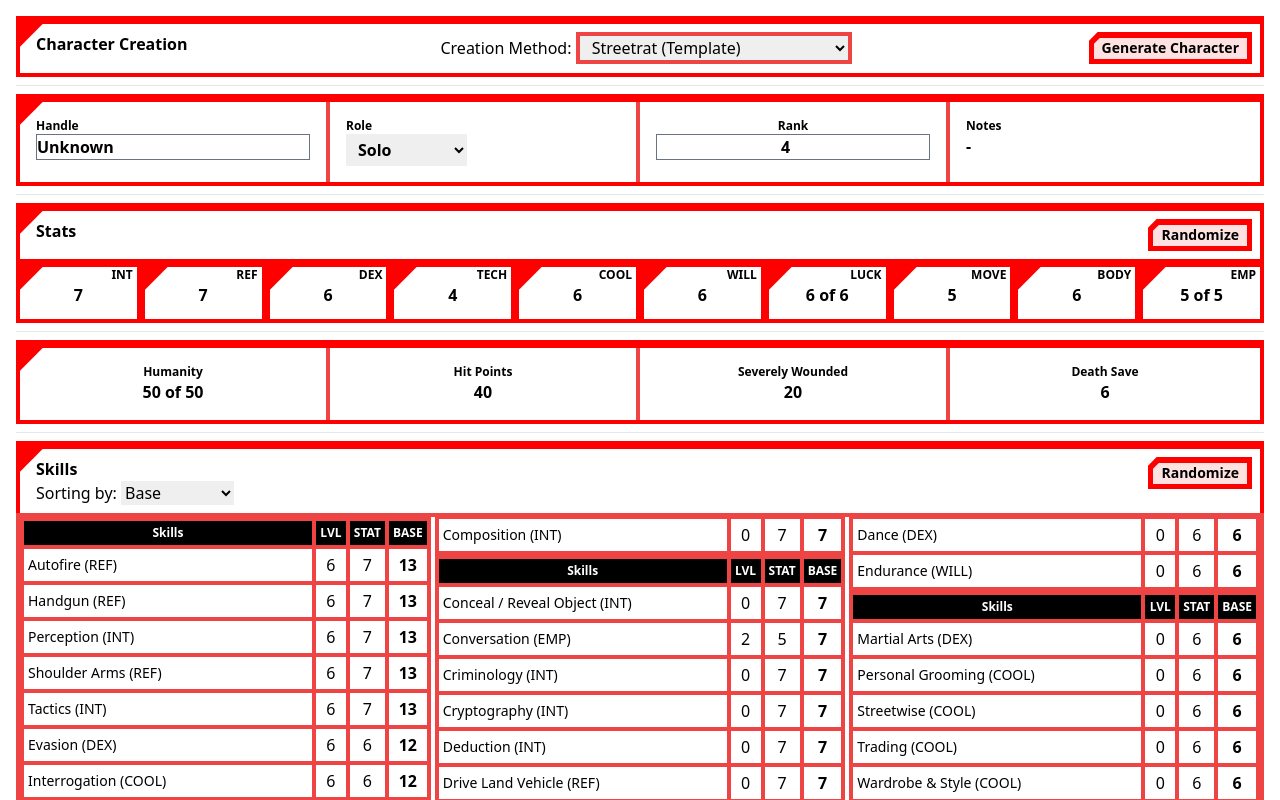
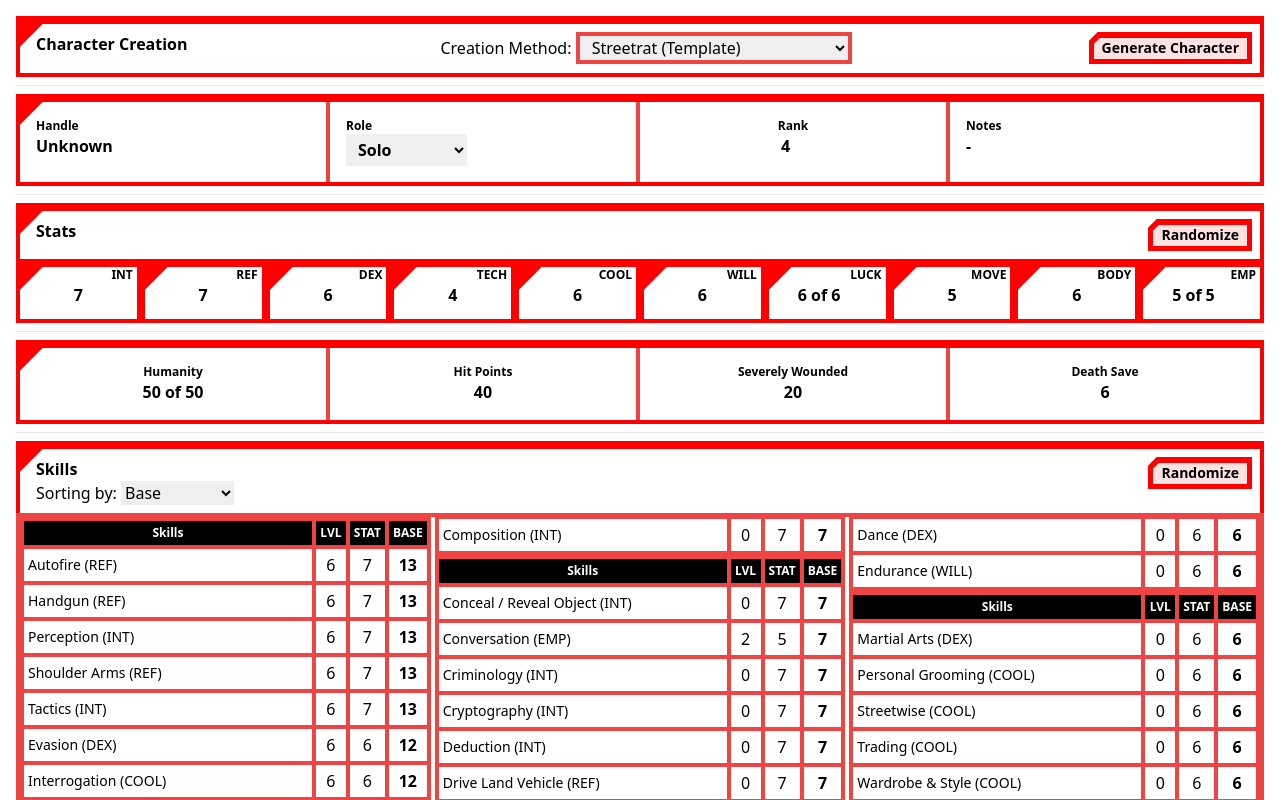
Before and after one commit to benabus/cyberpunk_red_chargen_v2, a Vue app: page / in a window 1280 px wide. Shown: the top 800 px of the page. Built offline with nearby package versions, Linux system fonts and the light colour scheme; the HTML template or start-up script is replaced by a standard one.

Commit message:
Adds model to stats table.

```diff
--- a/src/classes/Character.ts
+++ b/src/classes/Character.ts
@@ -118,6 +118,21 @@ export class Character {
         // this.randomizeCyberware();
 
 
+    }
+
+    getStatPoints(): number {
+        return Stat_Points[this.character_rank];
+    }
+    getRemainingStatPoints(): number {
+        let remaining_points = this.getStatPoints();
+        for (const stat of Object.keys(this.stats)) {
+            if (!(['INT', 'REF', 'DEX', 'TECH', 'COOL', 'WILL', 'LUCK', 'MOVE', 'BODY', 'EMP'].includes(stat))) {
+                continue;
+            }
+
+            remaining_points -= this.stats[stat];
+        }
+        return remaining_points;
     }
 
     resetCyberware() {
--- a/src/components/StatsBlock.vue
+++ b/src/components/StatsBlock.vue
@@ -1,28 +1,92 @@
 <script setup lang="ts">
 import TextField from '@/components/TextField.vue'
-import { computed } from 'vue'
+import { computed, withDefaults } from 'vue'
 // import type { Stat } from '@/types'
 
-const props = defineProps<{
-    stats: Record<string, number>
-}>()
+const props = withDefaults(
+    defineProps<{
+        // stats?: Record<string, number>,
+        modelValue: Record<string, number>
+        fixed?: boolean
+    }>(),
+    {
+        fixed: true
+    }
+)
+const emit = defineEmits(['update:modelValue'])
 
-const updated_stats = computed(() => {
-    let stats = Object.entries(props.stats).reduce((acc, [key, value]) => {
-        acc[key] = value.toString()
-        return acc
-    }, {} as Record<string, string>)
+// const stats_model = defineModel();
 
-    stats["EMP"] = `${props.stats["current_EMP"]} of ${props.stats["EMP"]}`
-    delete stats["current_EMP"]
-    stats["LUCK"] = `${props.stats["LUCK"]} of ${props.stats["LUCK"]}`
-    return stats
+const INT = computed({
+    get: () => props.modelValue.INT,
+    set: (value) => emit('update:modelValue', { ...props.modelValue, INT: value })
+})
+const REF = computed({
+    get: () => props.modelValue.REF,
+    set: (value) => emit('update:modelValue', { ...props.modelValue, REF: value })
+})
+const DEX = computed({
+    get: () => props.modelValue.DEX,
+    set: (value) => emit('update:modelValue', { ...props.modelValue, DEX: value })
+})
+const TECH = computed({
+    get: () => props.modelValue.TECH,
+    set: (value) => emit('update:modelValue', { ...props.modelValue, TECH: value })
+})
+const COOL = computed({
+    get: () => props.modelValue.COOL,
+    set: (value) => emit('update:modelValue', { ...props.modelValue, COOL: value })
+})
+const WILL = computed({
+    get: () => props.modelValue.WILL,
+    set: (value) => emit('update:modelValue', { ...props.modelValue, WILL: value })
+})
+const LUCK = computed({
+    get: () => props.modelValue.LUCK,
+    set: (value) => emit('update:modelValue', { ...props.modelValue, LUCK: value })
+})
+const MOVE = computed({
+    get: () => props.modelValue.MOVE,
+    set: (value) => emit('update:modelValue', { ...props.modelValue, MOVE: value })
+})
+const BODY = computed({
+    get: () => props.modelValue.BODY,
+    set: (value) => emit('update:modelValue', { ...props.modelValue, BODY: value })
+})
+const EMP = computed({
+    get: () => props.modelValue.EMP,
+    set: (value) => emit('update:modelValue', { ...props.modelValue, EMP: value })
 })
 
+// const updated_stats = computed(() => {
+//     let stats = Object.entries(stats_model).reduce((acc, [key, value]) => {
+//         acc[key] = value.toString()
+//         return acc
+//     }, {} as Record<string, string>)
+
+//     // stats["EMP"] = `${stats_model["current_EMP"]} of ${props.stats["EMP"]}`
+//     // delete stats["current_EMP"]
+//     // stats["LUCK"] = `${props.stats["LUCK"]} of ${props.stats["LUCK"]}`
+//     return stats
+// })
 </script>
 
 <template>
     <div class="grid grid-cols-2 sm:grid-cols-5 lg:grid-cols-10">
-        <TextField title-class="text-right" value-class="text-center" class="notch px-1 pb-3" v-for="value, stat in updated_stats" :title="stat" :key="`stat_block_${stat}`" :value="value.toString()" />
+        <TextField :min="2" :max="8" v-model="INT" title="INT" :fixed="fixed" title-class="text-right" value-class="text-center" class="notch px-1 pb-3" />
+        <TextField :min="2" :max="8" v-model="REF" title="REF" :fixed="fixed" title-class="text-right text-sm" value-class="text-center" class="notch px-1 pb-3" />
+        <TextField :min="2" :max="8" v-model="DEX" title="DEX" :fixed="fixed" title-class="text-right text-sm" value-class="text-center" class="notch px-1 pb-3" />
+        <TextField :min="2" :max="8" v-model="TECH" title="TECH" :fixed="fixed" title-class="text-right text-sm" value-class="text-center" class="notch px-1 pb-3" />
+        <TextField :min="2" :max="8" v-model="COOL" title="COOL" :fixed="fixed" title-class="text-right text-sm" value-class="text-center" class="notch px-1 pb-3" />
+        <TextField :min="2" :max="8" v-model="WILL" title="WILL" :fixed="fixed" title-class="text-right text-sm" value-class="text-center" class="notch px-1 pb-3" />
+        <TextField :min="2" :max="8" v-model="LUCK" title="LUCK" :fixed="fixed" title-class="text-right text-sm" value-class="text-center" class="notch px-1 pb-3">
+            <div class="flex"><span class="w-1/2 text-right">{{ LUCK }} of</span><input v-if="!fixed" :min="2" :max="8" class="pl-1 w-1/2 hover:bg-gray-200" type="number" v-model="LUCK" /><span v-else class="ml-1">{{ LUCK }}</span></div>
+        </TextField>
+        <TextField :min="2" :max="8" v-model="MOVE" title="MOVE" :fixed="fixed" title-class="text-right text-sm" value-class="text-center" class="notch px-1 pb-3" />
+        <TextField :min="2" :max="8" v-model="BODY" title="BODY" :fixed="fixed" title-class="text-right text-sm" value-class="text-center" class="notch px-1 pb-3" />
+        <TextField title="EMP" :fixed="fixed" title-class="text-right text-sm" class="notch px-1 pb-3">
+            <div class="flex"><span class="w-1/2 text-right">{{ modelValue.current_EMP }} of </span><input v-if="!fixed" :min="2" :max="8" class="ml-1 w-1/2 hover:bg-gray-200" type="number" v-model="EMP" /><span v-else class="ml-1">{{ EMP }}</span></div>
+        </TextField>
+
     </div>
 </template>
--- a/src/components/TextField.vue
+++ b/src/components/TextField.vue
@@ -25,19 +25,20 @@ const model = defineModel()
     <div class="font-bold">
         <div :class="titleClass" class="text-xs">{{ title }}</div>
         <slot>
-            <template v-if="model !== undefined">
+
+            <template v-if="model && fixed">
+                <div :class="valueClass" class="" v-if="model">{{ model }}</div>
+                <div :class="valueClass" class="" v-else>-</div>
+            </template>
+            <template v-else-if="model !== undefined">
                 <div v-if="options && options.length > 0">
                     <select v-model="model" class="px-2 py-1">
                         <option v-for="option in options" :key="option" :value="option">{{ option }}</option>
                     </select>
                 </div>
                 <div v-else>
-                    <input :class="valueClass" class="w-full border-solid border-gray-500 border p-x-2" :min="min" :max="max" :type="typeof (model) === 'number' ? 'number' : 'text'" v-model="model" />
+                    <input :class="valueClass" class="w-full p-x-2 hover:bg-gray-200" :min="min" :max="max" :type="typeof (model) === 'number' ? 'number' : 'text'" v-model="model" />
                 </div>
-            </template>
-            <template v-else-if="model && fixed">
-                <div :class="valueClass" class="" v-if="model">{{ model }}</div>
-                <div :class="valueClass" class="" v-else>-</div>
             </template>
             <template v-else-if="value !== undefined">
                 <div :class="valueClass" class="" v-if="value">{{ value }}</div>
--- a/src/views/HomeView.vue
+++ b/src/views/HomeView.vue
@@ -1,5 +1,5 @@
 <script setup lang="ts">
-import { ref, computed, defineEmits, watch } from 'vue';
+import { ref, computed, watch } from 'vue';
 import {
     Stat,
     Role,
@@ -124,7 +124,8 @@ const derived_stats = computed(() => {
     }
 })
 
-const stats_block = computed(() => {
+const stats_block = computed({
+    get: () => {
         const stats: Record<string, number> = {}
         for (const stat in char.value.stats) {
             stats[stat] = char.value.stats[stat]
@@ -134,8 +135,19 @@ const stats_block = computed(() => {
         stats['current_EMP'] = emp
 
         return stats
+    },
+    set: (value) => {
+        for (const stat in value) {
+            char.value.stats[stat] = value[stat]
+        }
+    }
 })
-
+const remaining_stat_points = computed(() => {
+    return char.value.getRemainingStatPoints();
+})
+const can_change_stats = computed(() => {
+    return creation_method.value == 'complete'
+})
 
 
 const weapon_attachment_modal_visible = ref(false)
@@ -335,17 +347,20 @@ function openRoleLifepathModal(content: string) {
 
         <div class="notch grid grid-cols-4">
             <TextField class="p-4 border-red-500 border-r-4" title="Handle" v-model="char_handle" />
-            <TextField class="font-bold p-4 border-red-500 border-r-4" title="Role" v-model="role" :options="Object.values(Role).sort((a, b) => a > b ? 1 : -1)"></TextField>
-            <TextField class="p-4 border-red-500 border-r-4 text-center" :valueClass="`text-center`" title="Rank" :min="1" v-model="char_rank" />
+            <TextField class="font-bold p-4 border-red-500 border-r-4" title="Role" v-model="role"
+                :options="Object.values(Role).sort((a, b) => a > b ? 1 : -1)"></TextField>
+            <TextField class="p-4 border-red-500 border-r-4 text-center" :valueClass="`text-center`" title="Rank"
+                :min="1" v-model="char_rank" />
             <TextField class="p-4" title="Notes" :value="char_notes" />
         </div>
         <hr class="my-2" />
 
         <CPTitle class="flex justify-between pr-2">
             <span>Stats</span>
+            <span v-if="can_change_stats">Points remaining: {{ remaining_stat_points }}</span>
             <CPButton @click="randomizeStats()">Randomize</CPButton>
         </CPTitle>
-        <StatsBlock :stats="stats_block" />
+        <StatsBlock v-model="stats_block" :fixed="!can_change_stats" />
 
         <hr class="my-2" />
 
@@ -382,7 +397,8 @@ function openRoleLifepathModal(content: string) {
         </div>
         <hr class="my-2" />
 
-        <CPTable title="Weapons" :headers="['Weapon', 'Description', 'Skill', 'Damage', 'Ammo', 'ROF', 'Notes', 'Cost']">
+        <CPTable title="Weapons"
+            :headers="['Weapon', 'Description', 'Skill', 'Damage', 'Ammo', 'ROF', 'Notes', 'Cost']">
             <CPRow v-if="char.weapons.length <= 0">
                 <td colspan="7" class="text-center">No Weapons</td>
             </CPRow>
@@ -390,7 +406,8 @@ function openRoleLifepathModal(content: string) {
                 <CPCell>{{ weapon.name }}</CPCell>
                 <CPCell>
                     {{ weapon.description }}
-                    <span v-if="weapon.quality">({{ weapon.quality.charAt(0).toUpperCase() + weapon.quality.slice(1).toLowerCase() }} quality)</span>
+                    <span v-if="weapon.quality">({{ weapon.quality.charAt(0).toUpperCase() +
+                        weapon.quality.slice(1).toLowerCase() }} quality)</span>
                 </CPCell>
                 <CPCell>{{ char.skills[weapon.skill].name }}</CPCell>
                 <CPCell class="text-center">{{ weapon.damage }}</CPCell>
@@ -398,11 +415,16 @@ function openRoleLifepathModal(content: string) {
                     <div>{{ weapon.ammo_type.join(', ') }}</div>
                     <ul class="list-disc list-inside">
 
-                        <li v-if="weapon.ammo_type.some(type => ['arrow', 'grenade', 'rocket'].includes(type.toLowerCase()))" v-for="qty, ammo_name in weapon.ammo" :key="`ammo_agr_${ammo_name}`">
-                            {{ qty }} <span class="underline decoration-dashed cursor-pointer" @click="OpenAmmoTypeModal(ammo_types[ammo_name])">{{ ammo_name.split(" ")[0] }}</span> {{ weapon.ammo_type[0].toLowerCase() }}{{ qty > 1 ? 's' : '' }}
+                        <li v-if="weapon.ammo_type.some(type => ['arrow', 'grenade', 'rocket'].includes(type.toLowerCase()))"
+                            v-for="qty, ammo_name in weapon.ammo" :key="`ammo_agr_${ammo_name}`">
+                            {{ qty }} <span class="underline decoration-dashed cursor-pointer"
+                                @click="OpenAmmoTypeModal(ammo_types[ammo_name])">{{ ammo_name.split(" ")[0] }}</span>
+                            {{
+                                weapon.ammo_type[0].toLowerCase() }}{{ qty > 1 ? 's' : '' }}
                         </li>
                         <li v-else v-for="qty, ammo_name in weapon.ammo" :key="`ammo_${ammo_name}`">
-                            {{ qty }} rounds of <span class="underline decoration-dashed cursor-pointer" @click="OpenAmmoTypeModal(ammo_types[ammo_name])">{{ ammo_name }}</span>
+                            {{ qty }} rounds of <span class="underline decoration-dashed cursor-pointer"
+                                @click="OpenAmmoTypeModal(ammo_types[ammo_name])">{{ ammo_name }}</span>
                         </li>
                     </ul>
                 </CPCell>
@@ -422,7 +444,8 @@ function openRoleLifepathModal(content: string) {
                         <li v-if="weapon.attachments.length > 0">
                             Attachments:
                             <ul class="list-disc list-inside">
-                                <li v-for="attachment in weapon.attachments" class="cursor-pointer" @click="OpenAttachmentModal(attachment)" :key="`attachment_${attachment}`">
+                                <li v-for="attachment in weapon.attachments" class="cursor-pointer"
+                                    @click="OpenAttachmentModal(attachment)" :key="`attachment_${attachment}`">
                                     <span class="underline decoration-dashed">{{ attachment.name }}</span>
                                     <span v-if="['Drum Magazine', 'Extended Magazine'].includes(attachment.name)">
                                         ({{ clip_chart[weapon.getKey()][attachment.name.split(" ")[0].toLowerCase()]
@@ -459,12 +482,16 @@ function openRoleLifepathModal(content: string) {
             <CPRow v-for="armor, location in char.armor" :key="`armor_${location}`">
                 <CPCell>{{ location }}</CPCell>
                 <CPCell>
-                    <span v-if="armor != 'None'" class="underline decoration-dashed cursor-pointer" @click="OpenArmorModal(armor)">{{ armor.armor_type }}</span>
+                    <span v-if="armor != 'None'" class="underline decoration-dashed cursor-pointer"
+                        @click="OpenArmorModal(armor)">{{ armor.armor_type }}</span>
                     <span v-else>None</span>
                 </CPCell>
                 <CPCell>{{ armor == "None" ? "" : armor.sp }}</CPCell>
-                <CPCell>{{ armor == "None" ? "" : armor.penalty.length <= 0 ? "None" : armor.penalty.map(penalty => `${penalty.stat}: ${penalty.penalty}`).join(", ") }}</CPCell>
-                <CPCell class="text-right">{{ armor == "None" || (location == "body" && armor.armor_type == "Bodyweight Suit") ? "" : `${armor.cost}eb` }}</CPCell>
+                <CPCell>{{ armor == "None" ? "" : armor.penalty.length <= 0 ? "None" : armor.penalty.map(penalty =>
+                    `${penalty.stat}: ${penalty.penalty}`).join(", ") }}</CPCell>
+                <CPCell class="text-right">{{ armor == "None" || (location == "body" &&
+                    armor.armor_type == "Bodyweight Suit") ?
+                    "" : `${armor.cost}eb` }}</CPCell>
             </CPRow>
         </CPTable>
         <Modal :visible="armor_modal_visible" @close="armor_modal_visible = false">
@@ -489,34 +516,46 @@ function openRoleLifepathModal(content: string) {
 
         <hr class="my-2" />
 
-        <CPTable title="Cyberware" :headers="['Name', 'Description', 'Cost', 'Humanity Loss']" :randomize="randomizeCyberware">
+        <CPTable title="Cyberware" :headers="['Name', 'Description', 'Cost', 'Humanity Loss']"
+            :randomize="randomizeCyberware">
             <template v-for="(cyberware, location) in char.cyberware">
-                <template v-if="!(cyberware === undefined || (cyberware.placeholder && cyberware.slotted_options.length == 0))">
+                <template
+                    v-if="!(cyberware === undefined || (cyberware.placeholder && cyberware.slotted_options.length == 0))">
                     <CPRow>
                         <td colspan="4" class="font-bold p-2">{{ location }}</td>
                     </CPRow>
-                    <CPRow v-if="cyberware === undefined || (cyberware.placeholder && cyberware.slotted_options.length == 0)">
+                    <CPRow
+                        v-if="cyberware === undefined || (cyberware.placeholder && cyberware.slotted_options.length == 0)">
                         <td colspan="4" class="text-center">No Cyberware installed in {{ location }}</td>
                     </CPRow>
                     <template v-else-if="cyberware.placeholder === false">
                         <CPRow :key="`cyberware_${location}`">
                             <CPCell>{{ cyberware.name }}</CPCell>
-                            <CPCell><span class="cursor-pointer underline decoration-dashed" @click="OpenCyberwareModal(cyberware)">{{ cyberware.description.slice(0, 25) }}...</span></CPCell>
+                            <CPCell><span class="cursor-pointer underline decoration-dashed"
+                                    @click="OpenCyberwareModal(cyberware)">{{ cyberware.description.slice(0, 25)
+                                    }}...</span></CPCell>
                             <CPCell class="text-right">{{ cyberware.cost }}eb</CPCell>
                             <CPCell>{{ cyberware.humanity_loss }}</CPCell>
                         </CPRow>
                     </template>
-                    <template v-if="cyberware?.slotted_options && cyberware.slotted_options.length > 0" v-for="(option, index) in cyberware.slotted_options" :key="`cyberware_${location}_${index}`">
+                    <template v-if="cyberware?.slotted_options && cyberware.slotted_options.length > 0"
+                        v-for="(option, index) in cyberware.slotted_options" :key="`cyberware_${location}_${index}`">
                         <CPRow>
                             <CPCell>{{ option.name }}</CPCell>
-                            <CPCell><span class="cursor-pointer underline decoration-dashed" @click="OpenCyberwareModal(option)">{{ option.description.slice(0, 25) }}...</span></CPCell>
+                            <CPCell><span class="cursor-pointer underline decoration-dashed"
+                                    @click="OpenCyberwareModal(option)">{{ option.description.slice(0, 25) }}...</span>
+                            </CPCell>
                             <CPCell class="text-right">{{ option.cost }}eb</CPCell>
                             <CPCell>{{ option.humanity_loss }}</CPCell>
                         </CPRow>
-                        <template v-if="option?.slotted_options && option.slotted_options.length > 0" v-for="(option2, index2) in option.slotted_options" :key="`cyberware_option_${location}_${index}_${index2}`">
+                        <template v-if="option?.slotted_options && option.slotted_options.length > 0"
+                            v-for="(option2, index2) in option.slotted_options"
+                            :key="`cyberware_option_${location}_${index}_${index2}`">
                             <CPRow>
                                 <CPCell>{{ option2.name }}</CPCell>
-                                <CPCell><span class="cursor-pointer underline decoration-dashed" @click="OpenCyberwareModal(option2)">{{ option2.description.slice(0, 25) }}...</span></CPCell>
+                                <CPCell><span class="cursor-pointer underline decoration-dashed"
+                                        @click="OpenCyberwareModal(option2)">{{ option2.description.slice(0, 25)
+                                        }}...</span></CPCell>
                                 <CPCell class="text-right">{{ option2.cost }}eb</CPCell>
                                 <CPCell>{{ option2.humanity_loss }}</CPCell>
                             </CPRow>
@@ -549,11 +588,15 @@ function openRoleLifepathModal(content: string) {
             </CPRow>
             <CPRow v-for="event, index in lifepath" :key="`lifepath_${event.table?.name}_${index}`">
                 <CPCell class="w-1/3">
-                    <span v-if="event.table?.description === undefined || event.table?.description == ''">{{ event.table?.name || "---" }}</span>
-                    <span v-else class="cursor-pointer underline decoration-dashed" @click="openLifepathModal(event.table?.description || '')">{{ event.table?.name }}</span>
+                    <span v-if="event.table?.description === undefined || event.table?.description == ''">{{
+                        event.table?.name
+                        || "---" }}</span>
+                    <span v-else class="cursor-pointer underline decoration-dashed"
+                        @click="openLifepathModal(event.table?.description || '')">{{ event.table?.name }}</span>
                 </CPCell>
                 <CPCell class="w-2/3">
-                    <span v-if="event.description" class="cursor-pointer underline decoration-dashed" @click="openLifepathModal(event.description || '')">{{ event.value }}</span>
+                    <span v-if="event.description" class="cursor-pointer underline decoration-dashed"
+                        @click="openLifepathModal(event.description || '')">{{ event.value }}</span>
                     <span v-else>{{ event.value }}</span>
                 </CPCell>
             </CPRow>
@@ -574,11 +617,15 @@ function openRoleLifepathModal(content: string) {
             </CPRow>
             <CPRow v-for="event, index in role_lifepath" :key="`role_lifepath_${event.table?.name}_${index}`">
                 <CPCell class="w-1/3">
-                    <span v-if="event.table?.description === undefined || event.table?.description == ''">{{ event.table?.name || "---" }}</span>
-                    <span v-else class="cursor-pointer underline decoration-dashed" @click="openRoleLifepathModal(event.table?.description || '')">{{ event.table?.name }}</span>
+                    <span v-if="event.table?.description === undefined || event.table?.description == ''">{{
+                        event.table?.name
+                        || "---" }}</span>
+                    <span v-else class="cursor-pointer underline decoration-dashed"
+                        @click="openRoleLifepathModal(event.table?.description || '')">{{ event.table?.name }}</span>
                 </CPCell>
                 <CPCell class="w-2/3">
-                    <span v-if="event.description" class="cursor-pointer underline decoration-dashed" @click="openRoleLifepathModal(event.description || '')">{{ event.value }}</span>
+                    <span v-if="event.description" class="cursor-pointer underline decoration-dashed"
+                        @click="openRoleLifepathModal(event.description || '')">{{ event.value }}</span>
                     <span v-else>{{ event.value }}</span>
                 </CPCell>
             </CPRow>
```
Lines whose indentation alone changed are shown as unchanged.
